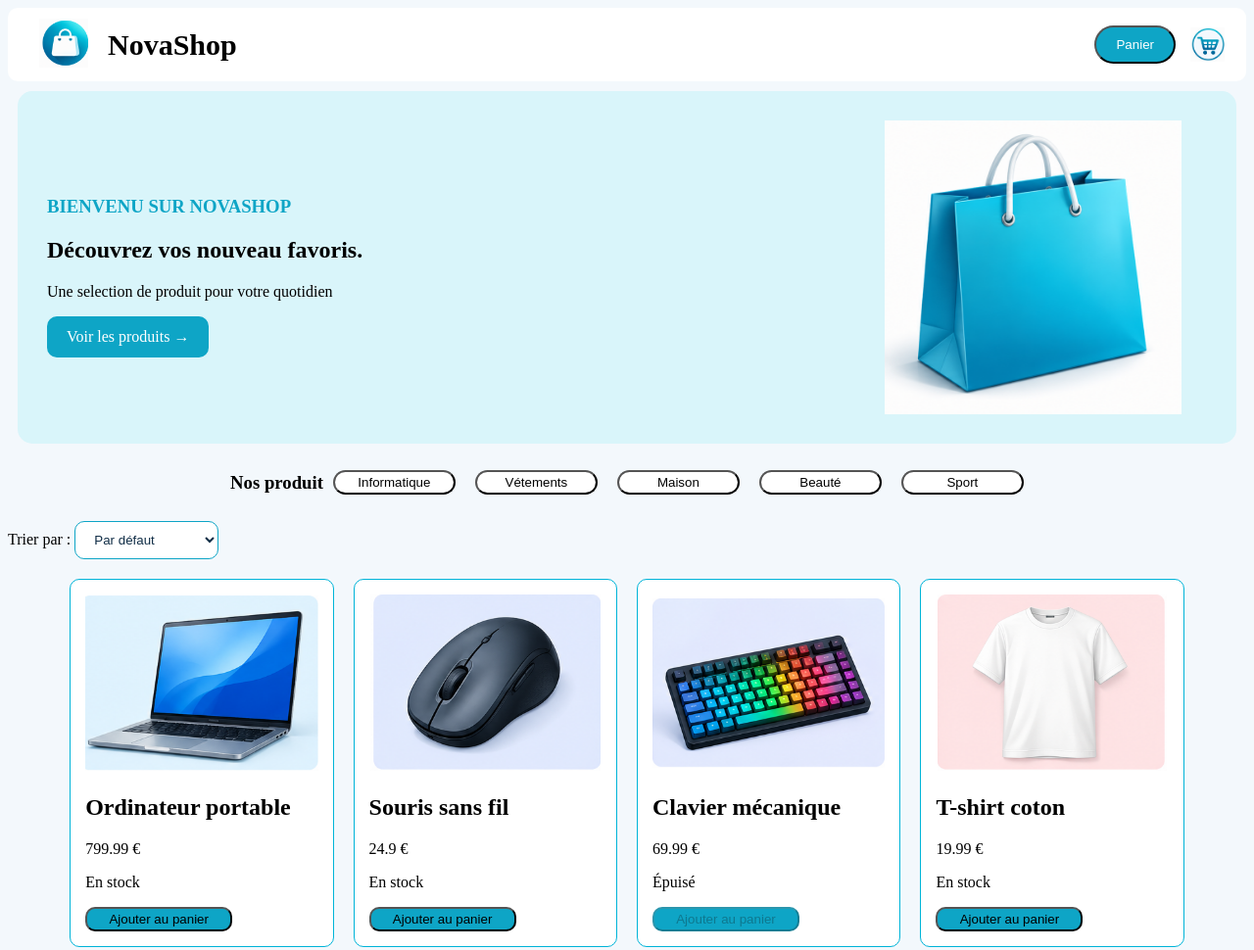
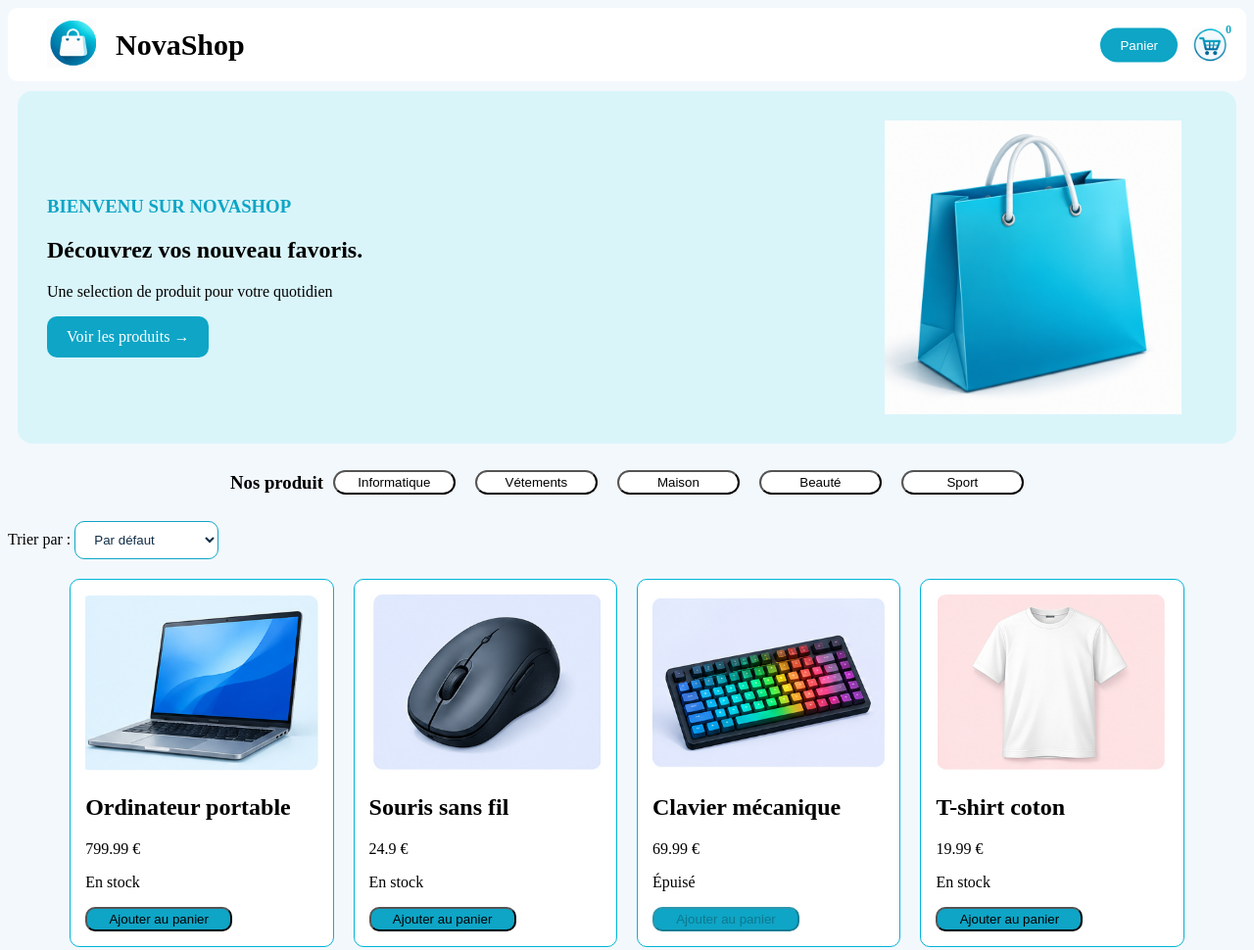
Before and after one commit to doremijazz/boutique_web2, a website built with Vite: page index.html in a window 1280 px wide. Shown: the top 970 px of the page at 98% size. Built offline with nearby package versions, Linux system fonts and the light colour scheme.

Commit message:
Ajout du compteur d'articles au panier

```diff
--- a/cart.js
+++ b/cart.js
@@ -32,6 +32,10 @@ export function addArticle(article) {
             quantity : 1
         });
     }
+
+    // Actualise le compteur du panier
+    updateCartCount();
+
     // Actualise l'affichage uniquement si le panier est ouvert
     if (!cartSection.hidden) {
         renderCart();
@@ -42,6 +46,8 @@ export function addArticle(article) {
 function deleteArticle(id) {
     // Conserve uniquement les articles dont l'identifiant est différent
     cart = cart.filter(item => item.article.id !== id)
+    // Actualise le compteur du panier
+    updateCartCount();
 }
 
 // Augmente la quantité d'un article
@@ -56,6 +62,8 @@ function increaseQuantity(id) {
 
     if (existingItem && existingItem.quantity < existingItem.article.stock) {
         existingItem.quantity++;
+        // Actualise le compteur du panier
+        updateCartCount();
     } else {
         alert(`Stock insuffisant. Seulement ${existingItem.article.stock} article(s) disponible(s).`);
     }
@@ -69,6 +77,8 @@ function decreaseQuantity(id) {
     if (existingItem ) {
         if(existingItem.quantity > 1) {
             existingItem.quantity--;
+            // Actualise le compteur du panier
+            updateCartCount();
         }else {
             deleteArticle(id);
         }
@@ -78,6 +88,8 @@ function decreaseQuantity(id) {
 // Vide le panier
 function reset() {
     cart = [];
+    // Actualise le compteur après avoir vidé le panier
+    updateCartCount();
 }
 
 // ==========================================
@@ -104,9 +116,26 @@ function calculateTotal() {
     return total;
 }
 
+// Calcule le nombre total d'articles dans le panier
+function calculateCartCount() {
+    let count = 0;
+
+    cart.forEach(item => {
+        count += item.quantity;
+    });
+
+    return count;
+}
+
 // ==========================================
 // 4. AFFICHAGE DU PANIER
 // ==========================================
+
+// Actualise le compteur du bouton Panier
+function updateCartCount() {
+    const cartCount = document.querySelector("#cart-count");
+    cartCount.textContent = calculateCartCount();
+}
 
 // Affiche le CONTENU DU PANIER
 function renderCart() {
--- a/index.html
+++ b/index.html
@@ -10,15 +10,19 @@
     </head>
     <body>
         <header class="banniere">
+            <!-- Bouton permettant d'ouvrir le panier -->
             <div class="panier_btn">
                 <button id="cart-button" type="button">Panier </button>
-                <img src="images/logo_caddie.png">
+                <div class="cart-icon">
+                    <img src="images/logo_caddie.png" alt="Caddie">
+                    <span id="cart-count">0</span>
+                </div>
             </div>
+
             <h1>
                 <img src="images/logo_sac.png">
                 <p>NovaShop</p>
             </h1>
-            <!-- Bouton permettant d'ouvrir le panier -->
 
         </header>
         <main>
--- a/style.css
+++ b/style.css
@@ -11,6 +11,7 @@ body{
     justify-content: center;
      align-items: center;
     border-radius: 10px;
+    position :relative;
 }
 
 .banniere h1 {
@@ -28,43 +29,63 @@ body{
     margin: 20px;
 }
 
+/* Conteneur du bouton et du caddie */
 .panier_btn {
-    margin: 10px;
-    min-height: 250px;
-    padding: 30px;
-    max-height: 75px;
+    position: absolute;
+    right: 20px;
+    top: 50%;
+    transform: translateY(-50%);
+
     display: flex;
-    justify-content: center;
     align-items: center;
+    gap: 15px;
 }
 
-.panier_btn img {
-    width: 35px;
-    height: 35px;
-    position: absolute;
-    object-fit: contain;
-    right: 10px;
-}
-
+/* Bouton pour ouvrir le panier */
 #cart-button {
+    position: static;
     background-color: #0EA5C6;
     border-radius: 50px;
     color: white;
     margin: 0;
+    padding: 10px 20px;
+    border: none;
     cursor: pointer;
-    text-align: right;
-    right: 80px;
-    top:auto;
-    position: absolute;
 }
 
-.banniere button {
+/* Conteneur du caddie */
+.cart-icon {
+    position: relative;
+    display: flex;
+    align-items: center;
+    justify-content: center;
+}
+
+/* Image du caddie */
+.cart-icon img {
+    width: 35px;
+    height: 35px;
+    position: static;
+    margin: 0;
+}
+
+/* Compteur des articles du panier */
+#cart-count {
     position: absolute;
-    top: 15px;
-    right: 20px;
-    padding: 10px 20px;
-    cursor: pointer;
-    border-radius: 10px;
+    top: -5px;
+    right: -5px;
+
+    background: none;
+    color: #0EA5C6;
+    border-radius: 0;
+    padding: 0;
+
+    min-width: auto;
+    height: auto;
+
+    font-size: 12px;
+    font-weight: bold;
+    line-height: 1;
 }
 
 .promos {
@@ -300,7 +321,7 @@ html {
 
 /* Bouton de validation de commande */
 #order-button {
-    background: #00b4d8;
+    background: #0EA5C6;
     color: white;
     border: none;
     padding: 10px 15px;
```
